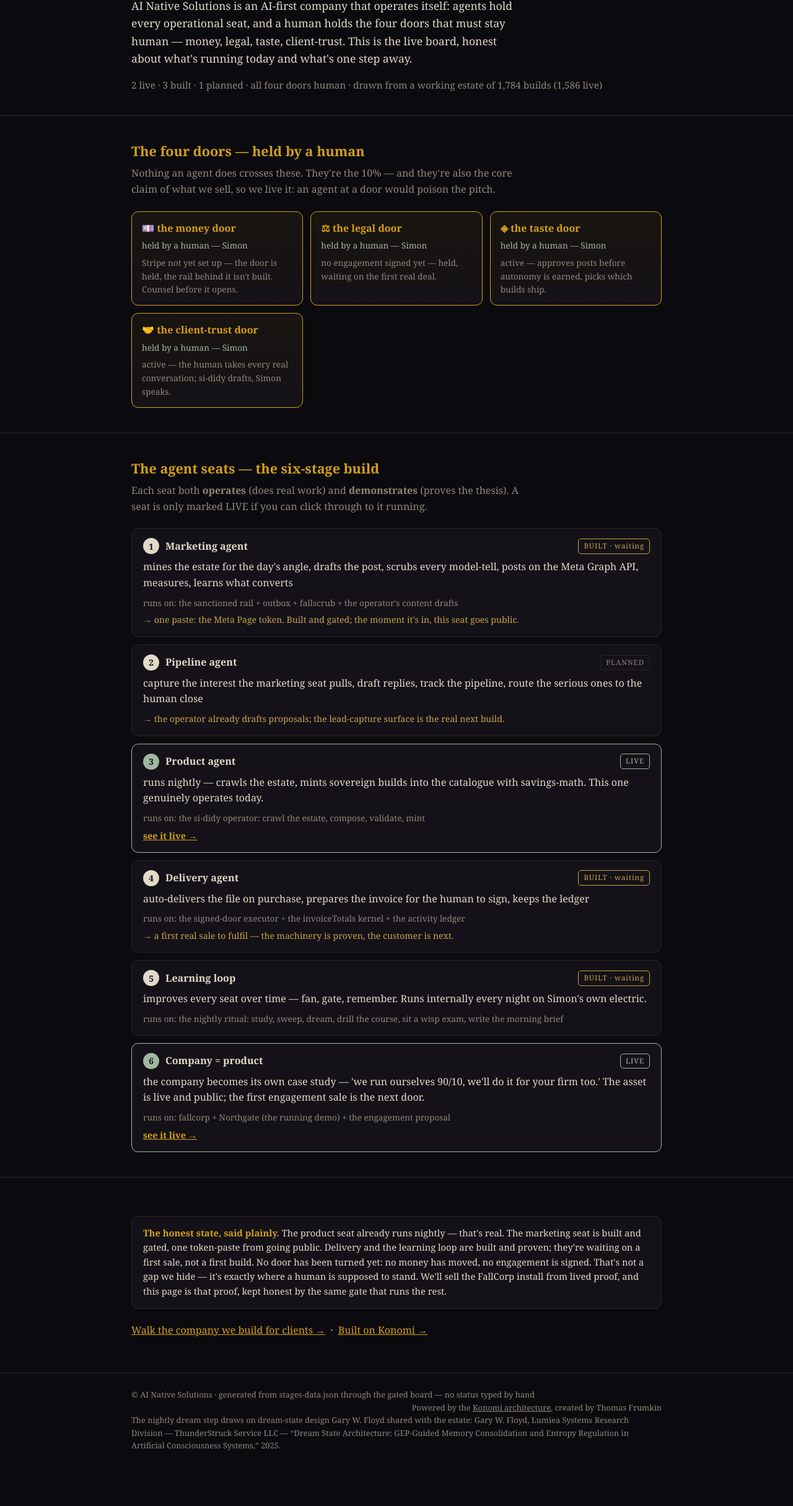
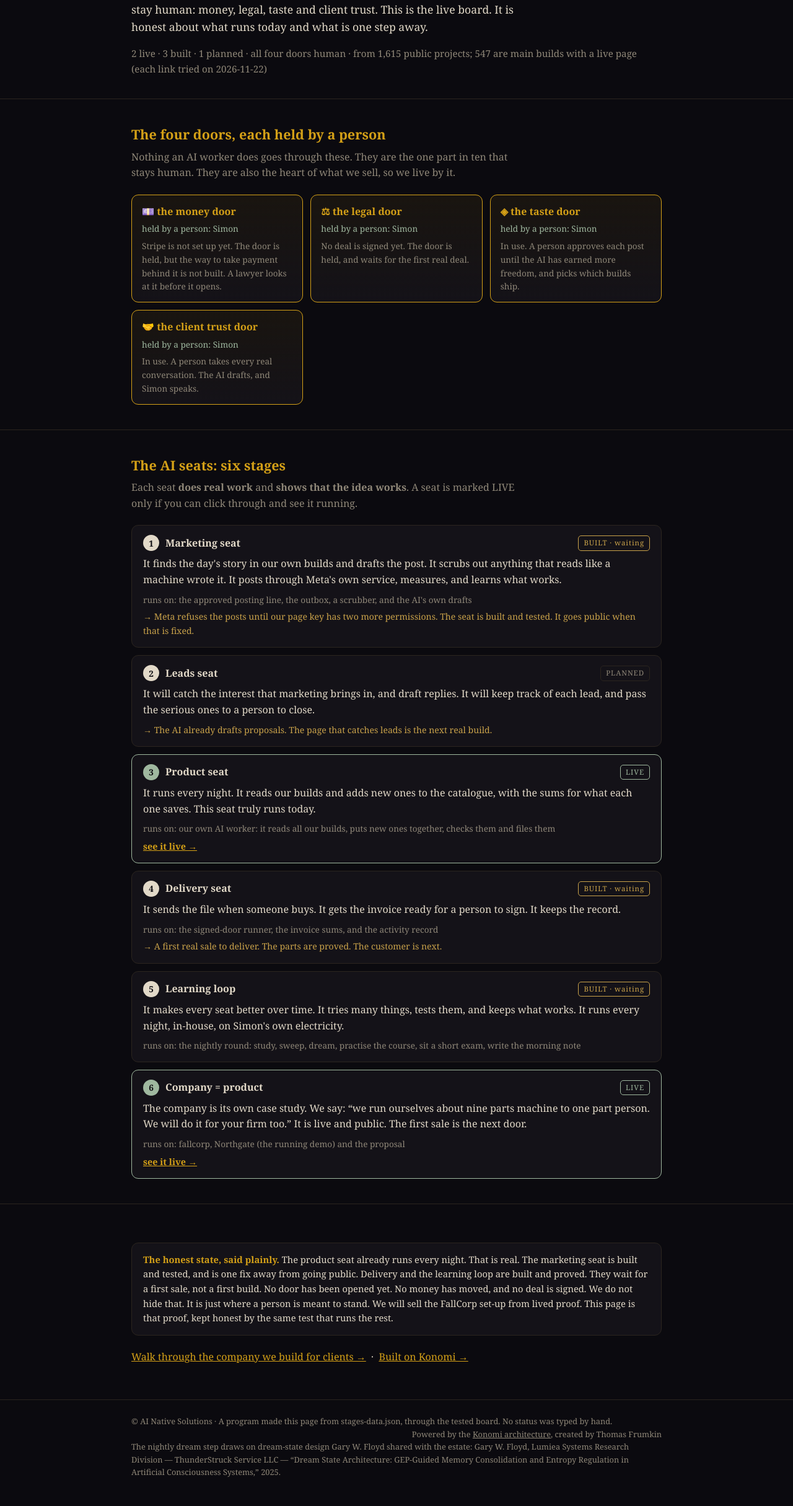
Before and after one commit to sjgant80-hub/ai-nativesolutions, a plain HTML site: page os.html in a window 1280 px wide. Shown: the part 251-2681 px from the top of the page at 62% size. Before the commit the page ends 2637 px from the top, so only its background shows below. Drawn offline with Linux system fonts and the light colour scheme.

Commit message:
The company-running-itself page: plain words, and the live count as it was checked
- os.html said '1,784 builds (1,586 live)'. 1,586 is the unverified pages-on flag. It now says what
  estate.html says, by the same count: 1,615 public projects, 547 main builds with a live page, each link
  tried on 2026-11-22
- the marketing seat's waiting line is brought up to date: the page key is in, and the posts are refused
  until it has two more permissions
- plain words throughout (school year 7.0 -> 3.3); the page is held to the reading test

Co-Authored-By: Claude Fable 5.2 <noreply@anthropic.com>

```diff
--- a/os.html
+++ b/os.html
@@ -1,7 +1,7 @@
 <!doctype html>
 <html lang="en-GB"><head><meta charset="utf-8"><meta name="viewport" content="width=device-width,initial-scale=1">
-<title>The company running itself · AI Native Solutions</title>
-<meta name="description" content="AI Native Solutions runs itself on the same architecture it sells: agents on every operational seat, humans on the four doors. This is the live board — honest about what's running and what's one step away.">
+<title>The company that runs itself · AI Native Solutions</title>
+<meta name="description" content="AI Native Solutions runs itself with its own tools: AI workers on the everyday seats, and a person on four doors. This is the live board. It says what runs today and what is one step away.">
 <style>
 :root{--bg:#0b0a0f;--bg2:#100d15;--card:#141218;--ink:#e2d9c8;--gold:#d4a017;--gold2:#ffb648;--line:#2b251f;--soft:#8f8778;--good:#9fb89f;--wait:#c9a24a}
 *{box-sizing:border-box}
@@ -41,89 +41,89 @@ footer a{color:var(--soft)}footer .k{float:right}
 </style></head><body>
 <header><div class="wrap nav">
   <span class="mark">AI <span>Native</span> Solutions</span>
-  <a href="index.html">Home</a><a href="konomi.html">Konomi</a><a href="estate.html">The estate</a>
+  <a href="index.html">Home</a><a href="konomi.html">Konomi</a><a href="estate.html">All we built</a>
   <a href="mailto:ainativesolutions@gmail.com">Talk to us</a>
 </div></header>
 
 <div class="hero"><div class="wrap">
-  <h1>We run ourselves on the architecture we sell.</h1>
-  <p>AI Native Solutions is an AI-first company that operates itself: agents hold every operational
-  seat, and a human holds the four doors that must stay human — money, legal, taste, client-trust.
-  This is the live board, honest about what's running today and what's one step away.</p>
-  <div class="summary">2 live · 3 built · 1 planned · all four doors human · drawn from a working estate of 1,784 builds (1,586 live)</div>
+  <h1>We run ourselves with what we sell.</h1>
+  <p>AI Native Solutions is a company built around AI, and it runs itself. AI workers hold every
+  everyday seat. A person holds the four doors that must stay human: money, legal, taste and client
+  trust. This is the live board. It is honest about what runs today and what is one step away.</p>
+  <div class="summary">2 live · 3 built · 1 planned · all four doors human · from 1,615 public projects; 547 are main builds with a live page (each link tried on 2026-11-22)</div>
 </div></div>
 
 <section><div class="wrap">
-  <h2>The four doors — held by a human</h2>
-  <p class="lede">Nothing an agent does crosses these. They're the 10% — and they're also the core
-  claim of what we sell, so we live it: an agent at a door would poison the pitch.</p>
+  <h2>The four doors, each held by a person</h2>
+  <p class="lede">Nothing an AI worker does goes through these. They are the one part in ten that
+  stays human. They are also the heart of what we sell, so we live by it.</p>
   <div class="doors"><div class="door"><b>💷 the money door</b>
-  <div class="held">held by a human — Simon</div>
-  <div class="dn">Stripe not yet set up — the door is held, the rail behind it isn't built. Counsel before it opens.</div></div><div class="door"><b>⚖ the legal door</b>
-  <div class="held">held by a human — Simon</div>
-  <div class="dn">no engagement signed yet — held, waiting on the first real deal.</div></div><div class="door"><b>◈ the taste door</b>
-  <div class="held">held by a human — Simon</div>
-  <div class="dn">active — approves posts before autonomy is earned, picks which builds ship.</div></div><div class="door"><b>🤝 the client-trust door</b>
-  <div class="held">held by a human — Simon</div>
-  <div class="dn">active — the human takes every real conversation; si-didy drafts, Simon speaks.</div></div></div>
+  <div class="held">held by a person: Simon</div>
+  <div class="dn">Stripe is not set up yet. The door is held, but the way to take payment behind it is not built. A lawyer looks at it before it opens.</div></div><div class="door"><b>⚖ the legal door</b>
+  <div class="held">held by a person: Simon</div>
+  <div class="dn">No deal is signed yet. The door is held, and waits for the first real deal.</div></div><div class="door"><b>◈ the taste door</b>
+  <div class="held">held by a person: Simon</div>
+  <div class="dn">In use. A person approves each post until the AI has earned more freedom, and picks which builds ship.</div></div><div class="door"><b>🤝 the client trust door</b>
+  <div class="held">held by a person: Simon</div>
+  <div class="dn">In use. A person takes every real conversation. The AI drafts, and Simon speaks.</div></div></div>
 </div></section>
 
 <section><div class="wrap">
-  <h2>The agent seats — the six-stage build</h2>
-  <p class="lede">Each seat both <b>operates</b> (does real work) and <b>demonstrates</b> (proves
-  the thesis). A seat is only marked LIVE if you can click through to it running.</p>
+  <h2>The AI seats: six stages</h2>
+  <p class="lede">Each seat <b>does real work</b> and <b>shows that the idea works</b>. A seat is
+  marked LIVE only if you can click through and see it running.</p>
   <div class="stages"><div class="stage built">
-  <div class="sh"><span class="sn">1</span> <b>Marketing agent</b> <span class="badge built">BUILT · waiting</span></div>
-  <p>mines the estate for the day's angle, drafts the post, scrubs every model-tell, posts on the Meta Graph API, measures, learns what converts</p>
-  <div class="mach">runs on: the sanctioned rail + outbox + fallscrub + the operator's content drafts</div>
-  <div class="wait">→ one paste: the Meta Page token. Built and gated; the moment it's in, this seat goes public.</div>
+  <div class="sh"><span class="sn">1</span> <b>Marketing seat</b> <span class="badge built">BUILT · waiting</span></div>
+  <p>It finds the day's story in our own builds and drafts the post. It scrubs out anything that reads like a machine wrote it. It posts through Meta's own service, measures, and learns what works.</p>
+  <div class="mach">runs on: the approved posting line, the outbox, a scrubber, and the AI's own drafts</div>
+  <div class="wait">→ Meta refuses the posts until our page key has two more permissions. The seat is built and tested. It goes public when that is fixed.</div>
 
 </div><div class="stage planned">
-  <div class="sh"><span class="sn">2</span> <b>Pipeline agent</b> <span class="badge planned">PLANNED</span></div>
-  <p>capture the interest the marketing seat pulls, draft replies, track the pipeline, route the serious ones to the human close</p>
+  <div class="sh"><span class="sn">2</span> <b>Leads seat</b> <span class="badge planned">PLANNED</span></div>
+  <p>It will catch the interest that marketing brings in, and draft replies. It will keep track of each lead, and pass the serious ones to a person to close.</p>
 
-  <div class="wait">→ the operator already drafts proposals; the lead-capture surface is the real next build.</div>
+  <div class="wait">→ The AI already drafts proposals. The page that catches leads is the next real build.</div>
 
 </div><div class="stage live">
-  <div class="sh"><span class="sn">3</span> <b>Product agent</b> <span class="badge live">LIVE</span></div>
-  <p>runs nightly — crawls the estate, mints sovereign builds into the catalogue with savings-math. This one genuinely operates today.</p>
-  <div class="mach">runs on: the si-didy operator: crawl the estate, compose, validate, mint</div>
+  <div class="sh"><span class="sn">3</span> <b>Product seat</b> <span class="badge live">LIVE</span></div>
+  <p>It runs every night. It reads our builds and adds new ones to the catalogue, with the sums for what each one saves. This seat truly runs today.</p>
+  <div class="mach">runs on: our own AI worker: it reads all our builds, puts new ones together, checks them and files them</div>
 
   <div class="proof"><a href="https://sjgant80-hub.github.io/sididy-catalogue/" target="_blank" rel="noopener">see it live →</a></div>
 </div><div class="stage built">
-  <div class="sh"><span class="sn">4</span> <b>Delivery agent</b> <span class="badge built">BUILT · waiting</span></div>
-  <p>auto-delivers the file on purchase, prepares the invoice for the human to sign, keeps the ledger</p>
-  <div class="mach">runs on: the signed-door executor + the invoiceTotals kernel + the activity ledger</div>
-  <div class="wait">→ a first real sale to fulfil — the machinery is proven, the customer is next.</div>
+  <div class="sh"><span class="sn">4</span> <b>Delivery seat</b> <span class="badge built">BUILT · waiting</span></div>
+  <p>It sends the file when someone buys. It gets the invoice ready for a person to sign. It keeps the record.</p>
+  <div class="mach">runs on: the signed-door runner, the invoice sums, and the activity record</div>
+  <div class="wait">→ A first real sale to deliver. The parts are proved. The customer is next.</div>
 
 </div><div class="stage built">
   <div class="sh"><span class="sn">5</span> <b>Learning loop</b> <span class="badge built">BUILT · waiting</span></div>
-  <p>improves every seat over time — fan, gate, remember. Runs internally every night on Simon's own electric.</p>
-  <div class="mach">runs on: the nightly ritual: study, sweep, dream, drill the course, sit a wisp exam, write the morning brief</div>
+  <p>It makes every seat better over time. It tries many things, tests them, and keeps what works. It runs every night, in-house, on Simon's own electricity.</p>
+  <div class="mach">runs on: the nightly round: study, sweep, dream, practise the course, sit a short exam, write the morning note</div>
 
 
 </div><div class="stage live">
   <div class="sh"><span class="sn">6</span> <b>Company = product</b> <span class="badge live">LIVE</span></div>
-  <p>the company becomes its own case study — 'we run ourselves 90/10, we'll do it for your firm too.' The asset is live and public; the first engagement sale is the next door.</p>
-  <div class="mach">runs on: fallcorp + Northgate (the running demo) + the engagement proposal</div>
+  <p>The company is its own case study. We say: “we run ourselves about nine parts machine to one part person. We will do it for your firm too.” It is live and public. The first sale is the next door.</p>
+  <div class="mach">runs on: fallcorp, Northgate (the running demo) and the proposal</div>
 
   <div class="proof"><a href="https://sjgant80-hub.github.io/fallcorp/" target="_blank" rel="noopener">see it live →</a></div>
 </div></div>
 </div></section>
 
 <section><div class="wrap">
-  <div class="honest"><b>The honest state, said plainly.</b> The product seat already runs nightly —
-  that's real. The marketing seat is built and gated, one token-paste from going public. Delivery
-  and the learning loop are built and proven; they're waiting on a first sale, not a first build.
-  No door has been turned yet: no money has moved, no engagement is signed. That's not a gap we
-  hide — it's exactly where a human is supposed to stand. We'll sell the FallCorp install from
-  lived proof, and this page is that proof, kept honest by the same gate that runs the rest.</div>
-  <p><a href="https://sjgant80-hub.github.io/fallcorp/">Walk the company we build for clients →</a>
+  <div class="honest"><b>The honest state, said plainly.</b> The product seat already runs every
+  night. That is real. The marketing seat is built and tested, and is one fix away from going
+  public. Delivery and the learning loop are built and proved. They wait for a first sale, not a
+  first build. No door has been opened yet. No money has moved, and no deal is signed. We do not
+  hide that. It is just where a person is meant to stand. We will sell the FallCorp set-up from
+  lived proof. This page is that proof, kept honest by the same test that runs the rest.</div>
+  <p><a href="https://sjgant80-hub.github.io/fallcorp/">Walk through the company we build for clients →</a>
   &nbsp;·&nbsp; <a href="konomi.html">Built on Konomi →</a></p>
 </div></section>
 
 <footer><div class="wrap">
-  <span>© AI Native Solutions · generated from stages-data.json through the gated board — no status typed by hand</span>
+  <span>© AI Native Solutions · A program made this page from stages-data.json, through the tested board. No status was typed by hand.</span>
   <span class="k">Powered by the <a href="konomi.html">Konomi architecture</a>, created by Thomas Frumkin</span>
   <p style="clear:both;margin:10px 0 0">The nightly dream step draws on dream-state design Gary W. Floyd shared with the estate: Gary W. Floyd, Lumiea Systems Research Division — ThunderStruck Service LLC — “Dream State Architecture: GEP-Guided Memory Consolidation and Entropy Regulation in Artificial Consciousness Systems,” 2025.</p>
 </div></footer>
```
Also changed, not shown: scripts/build-os.mjs (+35 -27 lines), site/plain.test.mjs (+3 -1 lines), stages-data.json (+22 -22 lines).
